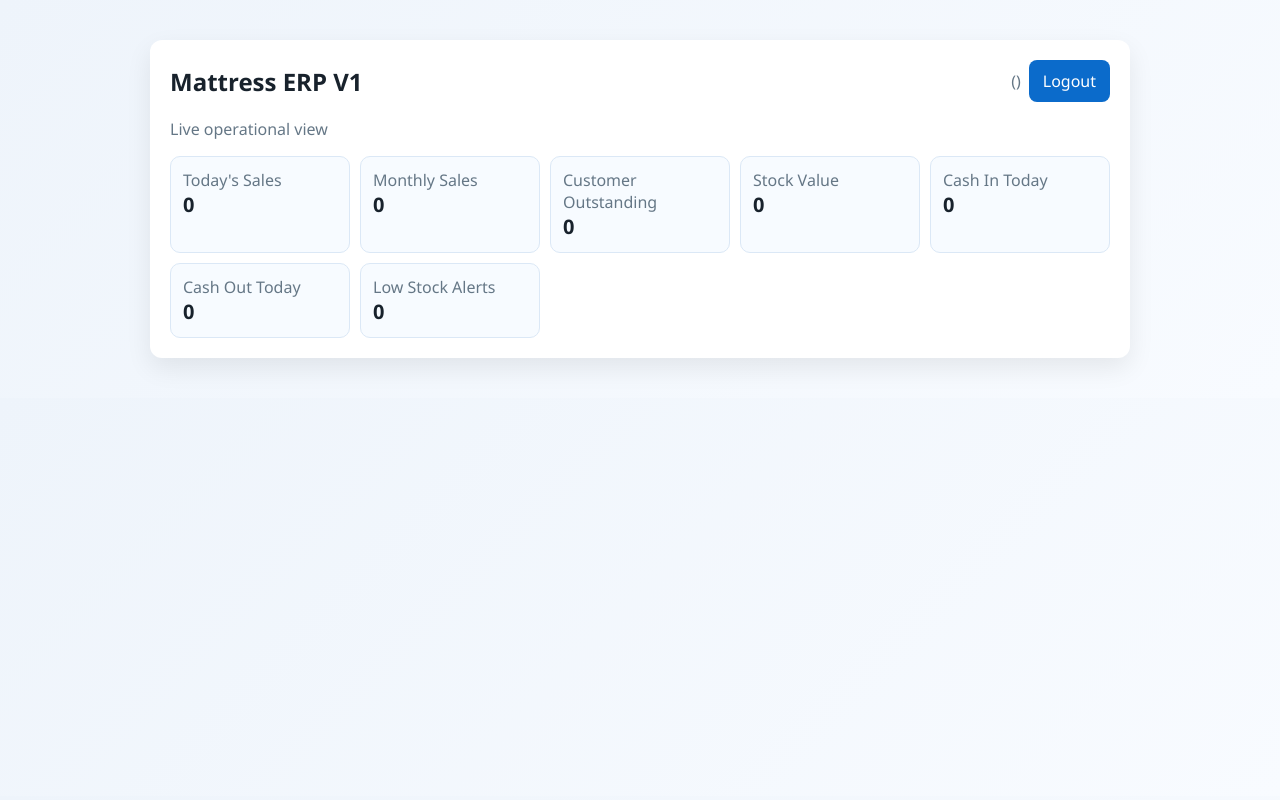
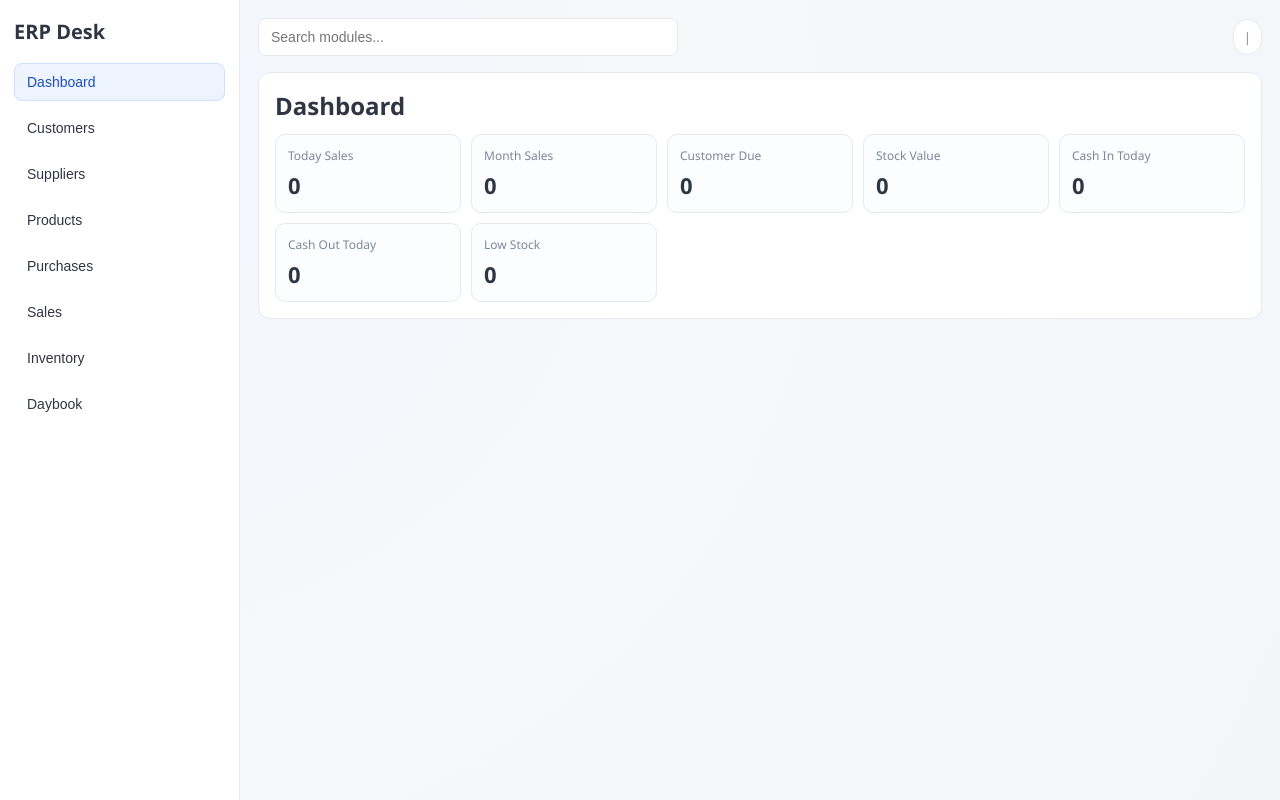
Before and after one commit to barzatradingcompany/ERP, a FastAPI app: page / in a window 1280 px wide. Run offline with FastAPI, Linux system fonts and the light colour scheme; the visitor is signed in with stand-in values (Sample User, id 1); data that the repository does not hold is empty.

Commit message:
Add ERP desk-style UI

```diff
--- a/app/main.py
+++ b/app/main.py
@@ -1,5 +1,4 @@
 import os
-from urllib.parse import quote_plus
 
 from authlib.integrations.starlette_client import OAuth
 from dotenv import load_dotenv
@@ -35,21 +34,16 @@ oauth.register(
 )
 
 
-#def require_user(request: Request):
-#    user = request.session.get("user")
-#    if not user:
-#        raise HTTPException(status_code=401, detail="Please login with Google")
-#    return user
+def require_user(request: Request):
+    user = request.session.get("user")
+    if not user:
+        raise HTTPException(status_code=401, detail="Please login with Google")
+    return user
 
-def require_user(request: Request):
-    return {
-        "email": "dev@local",
-        "name": "Developer"
-    }
 
 @app.get("/", response_class=HTMLResponse)
 def home(request: Request):
-    user = request.session.get("user")
+    user = request.session.get("user") or require_user(request)
     return templates.TemplateResponse("index.html", {"request": request, "user": user})
 
 
--- /dev/null
+++ b/app/static/css/desk.css
@@ -0,0 +1,128 @@
+:root {
+  --bg: #f5f6f8;
+  --paper: #ffffff;
+  --ink: #2f3542;
+  --muted: #7d8796;
+  --line: #e5e9f0;
+  --brand: #2e6df6;
+  --brand-soft: #edf3ff;
+}
+* { box-sizing: border-box; }
+body {
+  margin: 0;
+  font-family: "Segoe UI", "Noto Sans", sans-serif;
+  color: var(--ink);
+  background: radial-gradient(circle at 10% 20%, #f2f6ff 0%, #f7f8fa 45%, #f4f5f8 100%);
+}
+.desk-layout { display: grid; grid-template-columns: 240px 1fr; min-height: 100vh; }
+.sidebar {
+  background: #fff;
+  border-right: 1px solid var(--line);
+  padding: 18px 14px;
+}
+.brand {
+  font-weight: 700;
+  font-size: 20px;
+  margin-bottom: 18px;
+}
+.nav { display: grid; gap: 8px; }
+.nav-item {
+  border: 1px solid transparent;
+  background: #fff;
+  color: var(--ink);
+  text-align: left;
+  padding: 10px 12px;
+  border-radius: 8px;
+  cursor: pointer;
+}
+.nav-item:hover { background: #f8faff; border-color: #dce6ff; }
+.nav-item.active { background: var(--brand-soft); border-color: #cfe0ff; color: #1f4fbe; }
+.main { padding: 18px; }
+.topbar {
+  display: flex;
+  gap: 12px;
+  align-items: center;
+  justify-content: space-between;
+  margin-bottom: 16px;
+}
+.search {
+  width: 100%;
+  max-width: 420px;
+  padding: 10px 12px;
+  border-radius: 8px;
+  border: 1px solid var(--line);
+}
+.user-pill {
+  background: #fff;
+  border: 1px solid var(--line);
+  padding: 8px 10px;
+  border-radius: 999px;
+  font-size: 13px;
+  color: var(--muted);
+}
+.panel {
+  display: none;
+  background: var(--paper);
+  border: 1px solid var(--line);
+  border-radius: 12px;
+  padding: 16px;
+}
+.panel.active { display: block; }
+h2 { margin-top: 0; margin-bottom: 12px; }
+.kpi-grid {
+  display: grid;
+  grid-template-columns: repeat(auto-fill, minmax(180px, 1fr));
+  gap: 10px;
+}
+.kpi {
+  border: 1px solid var(--line);
+  border-radius: 10px;
+  padding: 12px;
+  background: #fcfdff;
+}
+.kpi .label { color: var(--muted); font-size: 12px; }
+.kpi .value { margin-top: 6px; font-size: 22px; font-weight: 700; }
+.form-grid {
+  display: grid;
+  grid-template-columns: repeat(5, minmax(120px, 1fr));
+  gap: 8px;
+  margin-bottom: 14px;
+}
+.form-grid.two-col { grid-template-columns: repeat(4, minmax(120px, 1fr)); }
+input, select, button {
+  border: 1px solid var(--line);
+  border-radius: 8px;
+  padding: 9px 10px;
+  font-size: 14px;
+}
+button {
+  background: var(--brand);
+  color: #fff;
+  cursor: pointer;
+}
+.table-wrap { overflow: auto; border: 1px solid var(--line); border-radius: 8px; }
+table { width: 100%; border-collapse: collapse; font-size: 13px; }
+th, td { padding: 10px; border-bottom: 1px solid #eef1f6; text-align: left; }
+th { background: #f8faff; color: #607086; font-weight: 600; }
+.mini-cards { display: grid; grid-template-columns: repeat(3, 1fr); gap: 8px; margin-bottom: 12px; }
+.mini-card { border: 1px solid var(--line); border-radius: 8px; padding: 10px; background: #fbfcff; }
+.toast {
+  position: fixed;
+  bottom: 16px;
+  right: 16px;
+  background: #1f2937;
+  color: #fff;
+  padding: 10px 12px;
+  border-radius: 8px;
+  opacity: 0;
+  transform: translateY(8px);
+  transition: all .2s ease;
+}
+.toast.show { opacity: 1; transform: translateY(0); }
+@media (max-width: 980px) {
+  .desk-layout { grid-template-columns: 1fr; }
+  .sidebar { border-right: 0; border-bottom: 1px solid var(--line); }
+  .nav { grid-template-columns: repeat(4, minmax(90px, 1fr)); }
+  .form-grid, .form-grid.two-col { grid-template-columns: repeat(2, minmax(120px, 1fr)); }
+  .mini-cards { grid-template-columns: 1fr; }
+}
--- /dev/null
+++ b/app/static/js/desk.js
@@ -0,0 +1,215 @@
+const $ = (q) => document.querySelector(q);
+const fmt = (n) => Number(n || 0).toLocaleString();
+
+function toast(msg) {
+  const el = $("#toast");
+  el.textContent = msg;
+  el.classList.add("show");
+  setTimeout(() => el.classList.remove("show"), 1700);
+}
+
+function table(headers, rows) {
+  const thead = `<tr>${headers.map((h) => `<th>${h}</th>`).join("")}</tr>`;
+  const tbody = rows.map((r) => `<tr>${r.map((c) => `<td>${c ?? ""}</td>`).join("")}</tr>`).join("");
+  return `<table><thead>${thead}</thead><tbody>${tbody}</tbody></table>`;
+}
+
+async function api(path, options = {}) {
+  const res = await fetch(path, { headers: { "Content-Type": "application/json" }, ...options });
+  if (!res.ok) {
+    const txt = await res.text();
+    throw new Error(txt || `Failed ${path}`);
+  }
+  return res.json();
+}
+
+function bindNav() {
+  document.querySelectorAll(".nav-item").forEach((b) => {
+    b.addEventListener("click", () => {
+      document.querySelectorAll(".nav-item").forEach((x) => x.classList.remove("active"));
+      document.querySelectorAll(".panel").forEach((x) => x.classList.remove("active"));
+      b.classList.add("active");
+      document.getElementById(b.dataset.panel).classList.add("active");
+    });
+  });
+
+  $("#globalSearch").addEventListener("input", (e) => {
+    const q = e.target.value.trim().toLowerCase();
+    const btns = [...document.querySelectorAll(".nav-item")];
+    const hit = btns.find((b) => b.textContent.toLowerCase().includes(q));
+    if (hit && q.length > 0) hit.click();
+  });
+}
+
+async function loadDashboard() {
+  const d = await api("/dashboard");
+  const map = [
+    ["Today Sales", d.todays_sales],
+    ["Month Sales", d.monthly_sales],
+    ["Customer Due", d.outstanding_customer_balances],
+    ["Stock Value", d.stock_value],
+    ["Cash In Today", d.cash_received_today],
+    ["Cash Out Today", d.cash_paid_today],
+    ["Low Stock", d.low_stock_alerts],
+  ];
+  $("#kpiGrid").innerHTML = map.map(([k, v]) => `<div class="kpi"><div class="label">${k}</div><div class="value">${fmt(v)}</div></div>`).join("");
+}
+
+async function loadCustomers() {
+  const rows = await api("/customers");
+  $("#customersTable").innerHTML = table(
+    ["ID", "Type", "Store", "Phone", "Due"],
+    rows.map((x) => [x.id, x.customer_type, x.store_name, x.phone, fmt(x.outstanding_balance)])
+  );
+}
+
+async function loadSuppliers() {
+  const rows = await api("/suppliers");
+  $("#suppliersTable").innerHTML = table(
+    ["ID", "Name", "Phone", "Due"],
+    rows.map((x) => [x.id, x.name, x.phone, fmt(x.outstanding_balance)])
+  );
+}
+
+async function loadProducts() {
+  const rows = await api("/products");
+  $("#productsTable").innerHTML = table(
+    ["ID", "Name", "Size", "Thk", "Buy", "Sell", "Stock"],
+    rows.map((x) => [x.id, x.name, x.size, x.thickness, fmt(x.purchase_cost), fmt(x.selling_price), x.stock_qty])
+  );
+}
+
+async function loadPurchases() {
+  const rows = await api("/purchases");
+  $("#purchasesTable").innerHTML = table(
+    ["ID", "Supplier", "Total", "Date"],
+    rows.map((x) => [x.id, x.supplier_id, fmt(x.total_amount), x.created_at])
+  );
+}
+
+async function loadSales() {
+  const rows = await api("/sales");
+  $("#salesTable").innerHTML = table(
+    ["ID", "Customer", "Type", "Total", "Paid", "Due", "Date"],
+    rows.map((x) => [x.id, x.customer_id, x.payment_type, fmt(x.total_amount), fmt(x.paid_amount), fmt(x.due_amount), x.created_at])
+  );
+}
+
+async function loadInventory() {
+  const inv = await api("/inventory");
+  $("#inventorySummary").innerHTML = [
+    ["Stock Value", fmt(inv.summary.stock_value)],
+    ["Low Stock Items", inv.summary.low_stock_count],
+    ["Total Products", inv.summary.total_products],
+  ].map(([k, v]) => `<div class="mini-card"><div>${k}</div><strong>${v}</strong></div>`).join("");
+
+  $("#inventoryTable").innerHTML = table(
+    ["ID", "Product", "Stock", "Low Limit"],
+    inv.items.map((x) => [x.id, x.name, x.stock_qty, x.low_stock_limit])
+  );
+}
+
+async function loadDaybook() {
+  const rows = await api("/daybook");
+  $("#daybookTable").innerHTML = table(
+    ["Time", "Event", "Narration", "Sales", "Purchase", "Cash In", "Cash Out"],
+    rows.map((x) => [x.created_at, x.event_type, x.narration, fmt(x.sales_amount), fmt(x.purchase_amount), fmt(x.cash_in), fmt(x.cash_out)])
+  );
+}
+
+function formDataToJson(form) {
+  const fd = new FormData(form);
+  const obj = {};
+  for (const [k, v] of fd.entries()) obj[k] = v;
+  return obj;
+}
+
+function bindForms() {
+  $("#customerForm").addEventListener("submit", async (e) => {
+    e.preventDefault();
+    const body = formDataToJson(e.target);
+    body.opening_balance = 0;
+    await api("/customers", { method: "POST", body: JSON.stringify(body) });
+    e.target.reset();
+    toast("Customer added");
+    await loadCustomers();
+    await loadDashboard();
+  });
+
+  $("#supplierForm").addEventListener("submit", async (e) => {
+    e.preventDefault();
+    const body = formDataToJson(e.target);
+    body.opening_balance = 0;
+    await api("/suppliers", { method: "POST", body: JSON.stringify(body) });
+    e.target.reset();
+    toast("Supplier added");
+    await loadSuppliers();
+  });
+
+  $("#productForm").addEventListener("submit", async (e) => {
+    e.preventDefault();
+    const b = formDataToJson(e.target);
+    const body = {
+      name: b.name,
+      size: b.size,
+      thickness: b.thickness,
+      purchase_cost: Number(b.purchase_cost),
+      selling_price: Number(b.selling_price),
+      low_stock_limit: Number(b.low_stock_limit || 5),
+      stock_qty: 0,
+    };
+    await api("/products", { method: "POST", body: JSON.stringify(body) });
+    e.target.reset();
+    toast("Product added");
+    await loadProducts();
+    await loadInventory();
+  });
+
+  $("#purchaseForm").addEventListener("submit", async (e) => {
+    e.preventDefault();
+    const b = formDataToJson(e.target);
+    const body = {
+      supplier_id: Number(b.supplier_id),
+      items: [{ product_id: Number(b.product_id), quantity: Number(b.quantity), unit_cost: Number(b.unit_cost) }],
+    };
+    await api("/purchases", { method: "POST", body: JSON.stringify(body) });
+    e.target.reset();
+    toast("Purchase recorded");
+    await Promise.all([loadPurchases(), loadInventory(), loadDashboard(), loadProducts()]);
+  });
+
+  $("#saleForm").addEventListener("submit", async (e) => {
+    e.preventDefault();
+    const b = formDataToJson(e.target);
+    const body = {
+      customer_id: Number(b.customer_id),
+      payment_type: b.payment_type,
+      paid_amount: Number(b.paid_amount || 0),
+      items: [{ product_id: Number(b.product_id), quantity: Number(b.quantity), unit_price: Number(b.unit_price) }],
+    };
+    await api("/sales", { method: "POST", body: JSON.stringify(body) });
+    e.target.reset();
+    toast("Sale created");
+    await Promise.all([loadSales(), loadInventory(), loadDashboard(), loadProducts(), loadCustomers()]);
+  });
+}
+
+async function boot() {
+  bindNav();
+  bindForms();
+  await Promise.all([
+    loadDashboard(),
+    loadCustomers(),
+    loadSuppliers(),
+    loadProducts(),
+    loadPurchases(),
+    loadSales(),
+    loadInventory(),
+    loadDaybook(),
+  ]);
+}
+
+boot().catch((e) => {
+  console.error(e);
+  toast("Failed to load data");
+});
--- a/app/templates/index.html
+++ b/app/templates/index.html
@@ -3,65 +3,121 @@
 <head>
   <meta charset="UTF-8" />
   <meta name="viewport" content="width=device-width, initial-scale=1.0" />
-  <title>ERP V1</title>
-  <style>
-    :root { --bg:#f3f6f9; --card:#ffffff; --text:#18222c; --muted:#657786; --accent:#0b6bcb; }
-    body { margin:0; font-family: 'Segoe UI', Tahoma, sans-serif; background: linear-gradient(135deg,#eef4fb,#f8fbff); color:var(--text); }
-    .wrap { max-width: 980px; margin: 40px auto; padding: 0 16px; }
-    .card { background:var(--card); border-radius:12px; box-shadow:0 10px 26px rgba(0,0,0,.08); padding:20px; }
-    .row { display:flex; justify-content:space-between; align-items:center; gap:8px; flex-wrap:wrap; }
-    .btn { background:var(--accent); color:#fff; border:0; padding:10px 14px; border-radius:8px; text-decoration:none; }
-    .muted { color:var(--muted); }
-    .grid { margin-top: 16px; display:grid; grid-template-columns:repeat(auto-fit,minmax(180px,1fr)); gap:10px; }
-    .kpi { background:#f7fbff; border:1px solid #dbe8f6; border-radius:10px; padding:12px; }
-    .v { font-size:1.25rem; font-weight:700; }
-  </style>
+  <title>ERP Desk</title>
+  <link rel="stylesheet" href="/static/css/desk.css" />
 </head>
 <body>
-  <div class="wrap">
-    <div class="card">
-      <div class="row">
-        <h2 style="margin:0">Mattress ERP V1</h2>
-        {% if user %}
-        <div class="row">
-          <span class="muted">{{ user.name }} ({{ user.email }})</span>
-          <a class="btn" href="/auth/logout">Logout</a>
-        </div>
-        {% else %}
-          <a class="btn" href="/auth/login">Login with Google</a>
-        {% endif %}
-      </div>
+  <div class="desk-layout">
+    <aside class="sidebar">
+      <div class="brand">ERP Desk</div>
+      <nav class="nav">
+        <button class="nav-item active" data-panel="dashboard">Dashboard</button>
+        <button class="nav-item" data-panel="customers">Customers</button>
+        <button class="nav-item" data-panel="suppliers">Suppliers</button>
+        <button class="nav-item" data-panel="products">Products</button>
+        <button class="nav-item" data-panel="purchases">Purchases</button>
+        <button class="nav-item" data-panel="sales">Sales</button>
+        <button class="nav-item" data-panel="inventory">Inventory</button>
+        <button class="nav-item" data-panel="daybook">Daybook</button>
+      </nav>
+    </aside>
 
-      {% if user %}
-      <p class="muted">Live operational view</p>
-      <div id="kpis" class="grid"></div>
-      {% else %}
-      <p class="muted">Open website -> Google login -> use ERP.</p>
-      {% endif %}
-    </div>
+    <main class="main">
+      <header class="topbar">
+        <input id="globalSearch" class="search" placeholder="Search modules..." />
+        <div class="user-pill">{{ user.name }} | {{ user.email }}</div>
+      </header>
+
+      <section id="dashboard" class="panel active">
+        <h2>Dashboard</h2>
+        <div id="kpiGrid" class="kpi-grid"></div>
+      </section>
+
+      <section id="customers" class="panel">
+        <h2>Customers</h2>
+        <form id="customerForm" class="form-grid">
+          <select name="customer_type" required>
+            <option value="retail">Retail</option>
+            <option value="wholesale">Wholesale</option>
+          </select>
+          <input name="store_name" placeholder="Store Name" required />
+          <input name="phone" placeholder="Phone" />
+          <input name="address" placeholder="Address" />
+          <button type="submit">Add Customer</button>
+        </form>
+        <div id="customersTable" class="table-wrap"></div>
+      </section>
+
+      <section id="suppliers" class="panel">
+        <h2>Suppliers</h2>
+        <form id="supplierForm" class="form-grid">
+          <input name="name" placeholder="Supplier Name" required />
+          <input name="phone" placeholder="Phone" />
+          <input name="address" placeholder="Address" />
+          <button type="submit">Add Supplier</button>
+        </form>
+        <div id="suppliersTable" class="table-wrap"></div>
+      </section>
+
+      <section id="products" class="panel">
+        <h2>Products</h2>
+        <form id="productForm" class="form-grid two-col">
+          <input name="name" placeholder="Mattress Name" required />
+          <input name="size" placeholder="Size" required />
+          <input name="thickness" placeholder="Thickness" required />
+          <input name="purchase_cost" type="number" step="0.01" placeholder="Purchase Cost" required />
+          <input name="selling_price" type="number" step="0.01" placeholder="Selling Price" required />
+          <input name="low_stock_limit" type="number" value="5" placeholder="Low Stock Limit" />
+          <button type="submit">Add Product</button>
+        </form>
+        <div id="productsTable" class="table-wrap"></div>
+      </section>
+
+      <section id="purchases" class="panel">
+        <h2>Purchases</h2>
+        <form id="purchaseForm" class="form-grid two-col">
+          <input name="supplier_id" type="number" placeholder="Supplier ID" required />
+          <input name="product_id" type="number" placeholder="Product ID" required />
+          <input name="quantity" type="number" placeholder="Quantity" required />
+          <input name="unit_cost" type="number" step="0.01" placeholder="Cost Price" required />
+          <button type="submit">Record Purchase</button>
+        </form>
+        <div id="purchasesTable" class="table-wrap"></div>
+      </section>
+
+      <section id="sales" class="panel">
+        <h2>Sales</h2>
+        <form id="saleForm" class="form-grid two-col">
+          <input name="customer_id" type="number" placeholder="Customer ID" required />
+          <select name="payment_type">
+            <option value="full">Full</option>
+            <option value="advance">Advance</option>
+            <option value="credit" selected>Credit</option>
+          </select>
+          <input name="paid_amount" type="number" step="0.01" value="0" placeholder="Paid Now" />
+          <input name="product_id" type="number" placeholder="Product ID" required />
+          <input name="quantity" type="number" placeholder="Quantity" required />
+          <input name="unit_price" type="number" step="0.01" placeholder="Selling Price" required />
+          <button type="submit">Create Sale</button>
+        </form>
+        <div id="salesTable" class="table-wrap"></div>
+      </section>
+
+      <section id="inventory" class="panel">
+        <h2>Inventory</h2>
+        <div id="inventorySummary" class="mini-cards"></div>
+        <div id="inventoryTable" class="table-wrap"></div>
+      </section>
+
+      <section id="daybook" class="panel">
+        <h2>Daybook</h2>
+        <div id="daybookTable" class="table-wrap"></div>
+      </section>
+
+      <div id="toast" class="toast"></div>
+    </main>
   </div>
-  {% if user %}
-  <script>
-    const labels = [
-      ["todays_sales", "Today's Sales"],
-      ["monthly_sales", "Monthly Sales"],
-      ["outstanding_customer_balances", "Customer Outstanding"],
-      ["stock_value", "Stock Value"],
-      ["cash_received_today", "Cash In Today"],
-      ["cash_paid_today", "Cash Out Today"],
-      ["low_stock_alerts", "Low Stock Alerts"],
-    ];
-    fetch('/dashboard').then(r=>r.json()).then(d=>{
-      const root = document.getElementById('kpis');
-      labels.forEach(([k,t])=>{
-        const div = document.createElement('div');
-        div.className='kpi';
-        const val = typeof d[k] === 'number' ? d[k].toLocaleString() : d[k];
-        div.innerHTML = `<div class="muted">${t}</div><div class="v">${val ?? 0}</div>`;
-        root.appendChild(div);
-      });
-    });
-  </script>
-  {% endif %}
+
+  <script src="/static/js/desk.js"></script>
 </body>
 </html>
```
